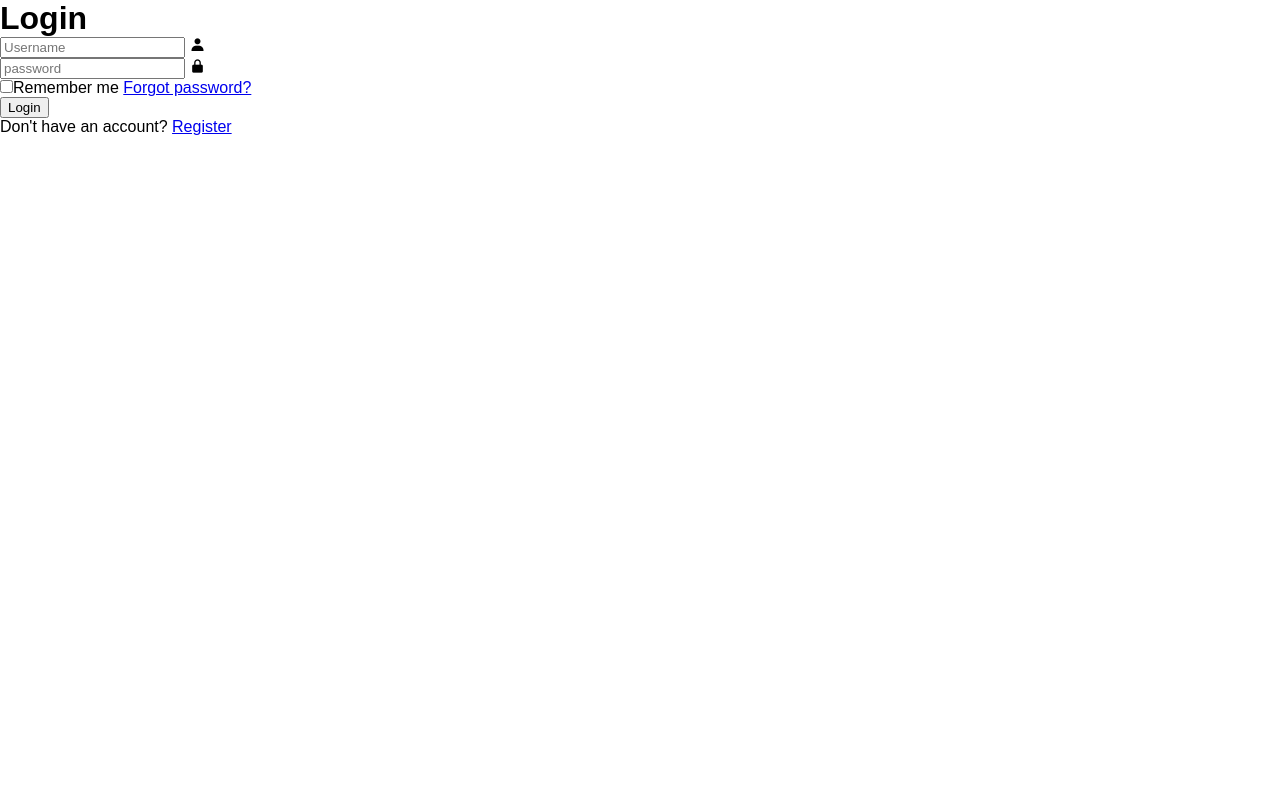
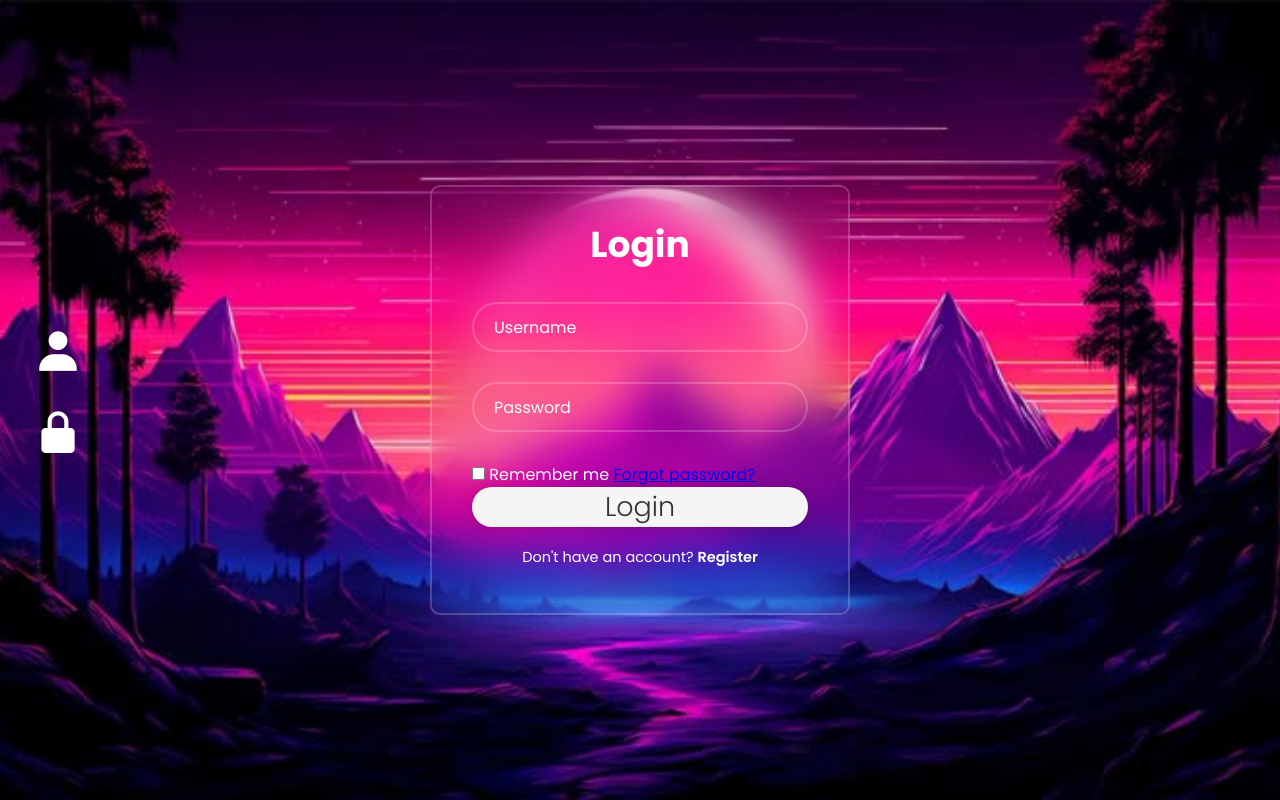
Before and after one commit to Okode100/FORMHTML, a plain HTML site: page index.html in a window 1280 px wide. Drawn offline with nearby package versions, Linux system fonts and the light colour scheme.

Commit message:
finish the login page

```diff
--- a/index.html
+++ b/index.html
@@ -9,28 +9,28 @@
     <title>Login Form HTML and CSS</title>
 </head>
 <body>
-    <div>
+    <div class="wrapper">
         <form action="">
             <h1>Login</h1>
             <div class="input-box">
                 <input type="text" placeholder="Username" required>
                 <i class='bx bxs-user'></i>
+            </div> <!-- Closed input-box here -->
             <div class="input-box">
-                    <input type="password"required placeholder="password">
+                <input type="password" required placeholder="Password">
                 <i class='bx bxs-lock-alt'></i>
+            </div>
             <div class="remember-forgot">
-                        <label ><input type="checkbox">Remember me</input></label>
+                <label>
+                    <input type="checkbox"> Remember me
+                </label>
                 <a href="#">Forgot password?</a>
             </div>
-
-                </div>
-                </div>
-                <button type="submit" class="btn" >Login</button>
+            <button type="submit" class="btn">Login</button>
             <div class="register-link">
-                    <p>Don't have an account? <a href="#">Register</p>
+                <p>Don't have an account? <a href="#">Register</a></p> <!-- Correctly closing <a> and <p> -->
             </div>
         </form>
     </div>
-
 </body>
 </html>
--- a/style.css
+++ b/style.css
@@ -1,15 +1,114 @@
+@import url("https://fonts.googleapis.com/css?family=Poppins:wght@300;400;500;600;700&display=swap");
+
 * {
     margin: 0;
-    pad: 0;
+    padding: 0; /* Corrected from "pad" to "padding" */
     box-sizing: border-box;
     font-family: Poppins, sans-serif;
-};
+}
 
 body {
     display: flex;
     justify-content: center;
     align-items: center;
     min-height: 100vh;
-    background-color: seagreen;
+    background: url(Tatus.jpeg) no-repeat;
+    background-size:cover ;
+    background-position: center;
 
 }
+.wrapper {
+    width: 420px;
+    background-color: transparent;
+    border: 2px solid rgba(255,255,255,.2);;
+    border-radius: 10px;
+    backdrop-filter: blur(20px);
+    box-shadow: 0 0 10px rgba(0, 0, 0, .2S);
+    color: #fff;
+    padding: 30px 40px;
+}
+.wrapper h1 {
+    font-size: 36px;
+    text-align: center;
+}
+.wrapper .input-box {
+    position: relative;
+    width: 100%;
+    height: 50px;
+    margin: 30px 0;
+    padding: 0px;
+
+}
+.input-box input {
+    position: relative;
+    width: 100%;
+    height: 100%;;
+    background: transparent;
+   border: none;
+   outline: none;
+   border: 2px solid rgba(255,255,255,.2);
+   border-radius: 40px;
+   font-size: 16px;
+   color: #fff;
+   padding: 20px 45px 20px 20px;
+
+}
+.input-box input::placeholder {
+    color: #fff;
+}
+.input-box  i {
+    position: absolute;
+    right: 700px;
+    top: 50%;
+    transform: translate(-50%);
+    font-size: 50px;
+}
+
+.wrapper .remeber-forgot {
+    display: flex;
+    justify-content: space-between;
+    font-size: 14.5px;
+    margin: -15px 0 15px;
+}
+
+.remeber-forgot  label input{
+    accent-color: #fff;
+    margin-right: 3px;
+
+}
+ .remeber-forgot {
+    color: #fff;
+    text-decoration: none;
+ }
+ .remeber-forgot a:hover {
+    text-decoration: underline;
+ }
+
+ .wrapper .btn {
+    width: 100%;
+    height: 100%;
+    background-color: whitesmoke;
+    border: none;
+    outline: none;
+    border-radius: 80px;
+    box-shadow: 0 0 20px rgba(0, 0, 0, .2);
+    cursor: pointer;
+    font-size: 27px;
+    color: #333;
+    font-weight: 100;
+
+ }
+ .wrapper .register-link {
+    font-size: 14.5px;
+    text-align: center;
+    margin: 20px 0 15px;
+ }
+ .register-link p a {
+    color: #fff;
+    text-decoration: none;
+    font-weight: 600;
+ }
+
+ .register-link p a:hover {
+    text-decoration: underline;
+ }
```
Also changed, not shown: Tatus.jpeg (added). Lines whose indentation alone changed are shown as unchanged.
